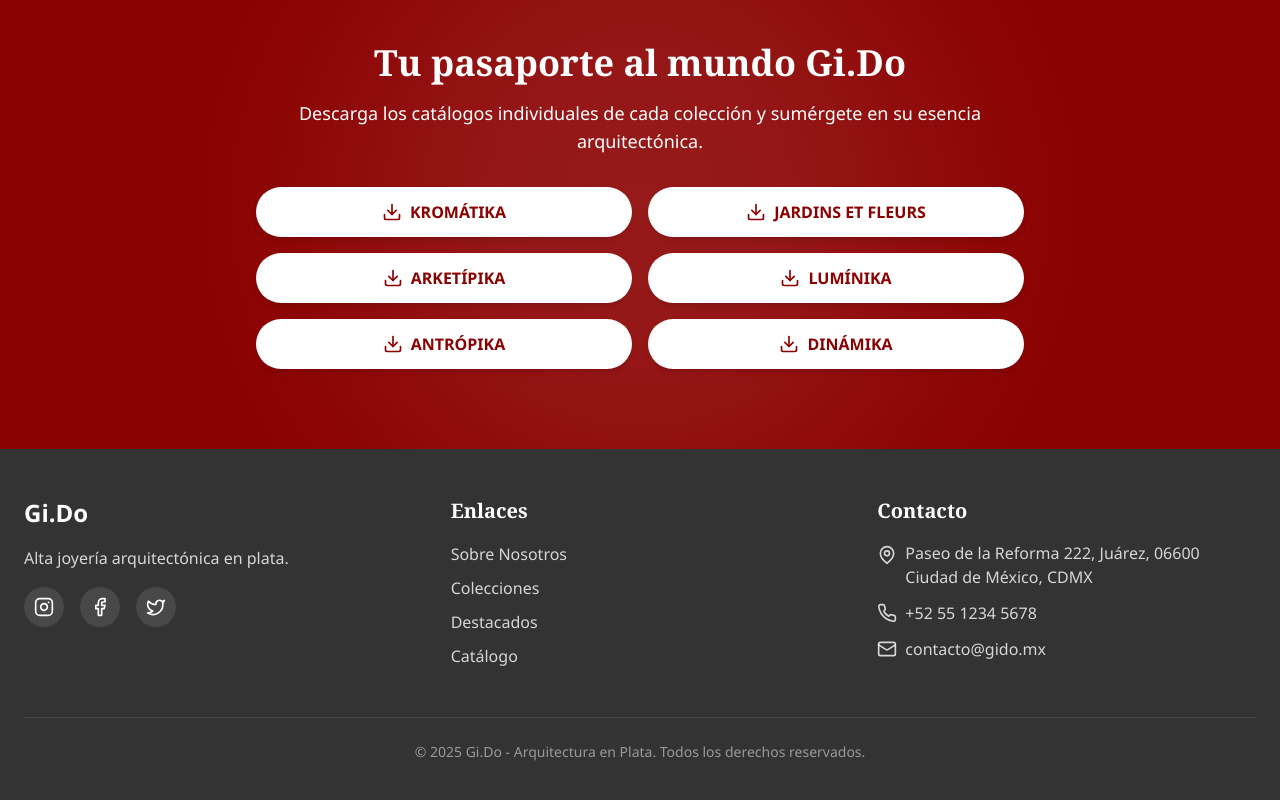
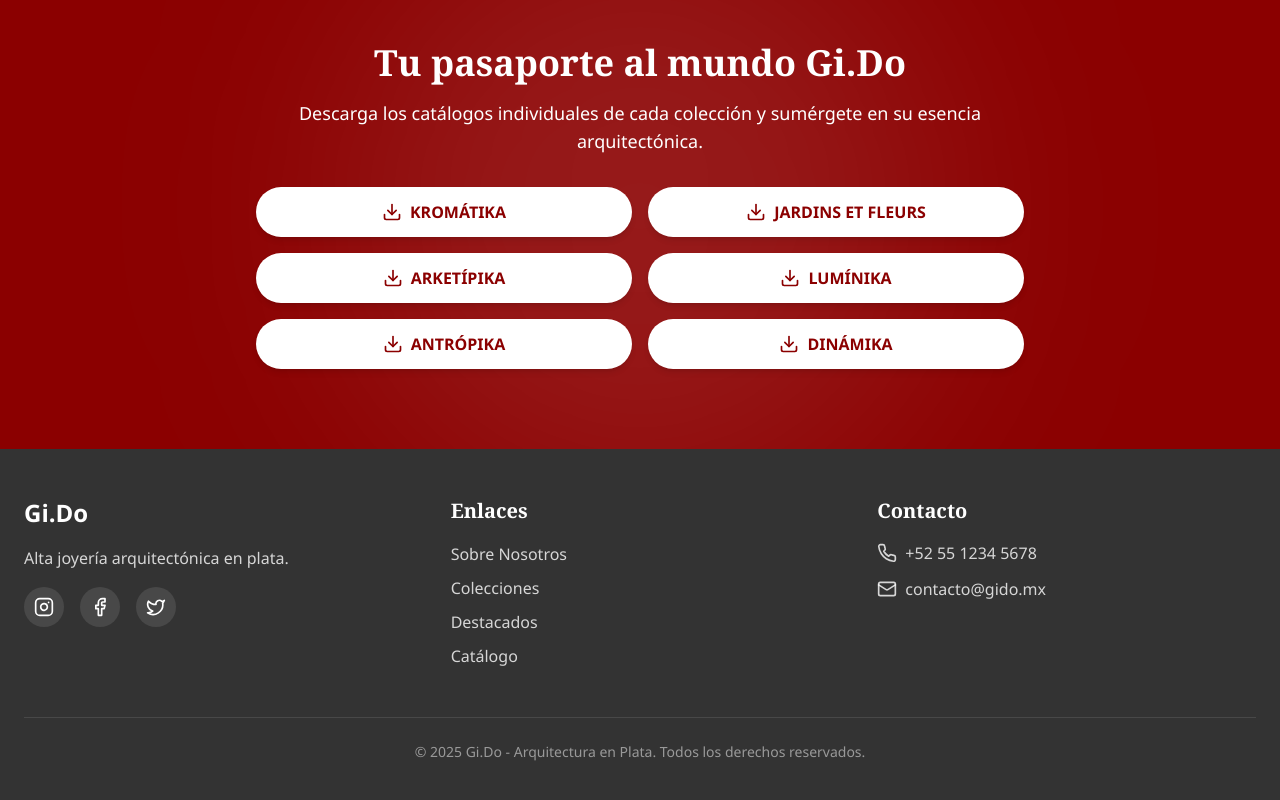
Before and after one commit to aaguilard73/PagwebGiDo-v4, a React (Vite) app: page / in a window 1280 px wide. Shown: the part 3970-4770 px from the top of the page. Built offline with nearby package versions, Linux system fonts and the light colour scheme.

Commit message:
Update Footer.tsx

```diff
--- a/src/components/Footer.tsx
+++ b/src/components/Footer.tsx
@@ -1,5 +1,5 @@
 import React from 'react';
-import { Instagram, Facebook, Twitter, Mail, MapPin, Phone } from 'lucide-react';
+import { Instagram, Facebook, Twitter, Mail, Phone } from 'lucide-react';
 
 const Footer = () => {
   return (
@@ -13,7 +13,6 @@ const Footer = () => {
             </a>
             <p className="mb-4">Alta joyería arquitectónica en plata.</p>
             <div className="flex space-x-4">
-              {/* Redes sociales */}
               <a
                 href="https://www.instagram.com/gi.do_joyeria/"
                 target="_blank"
@@ -55,10 +54,6 @@ const Footer = () => {
           <div>
             <h3 className="text-xl font-semibold text-white mb-4">Contacto</h3>
             <ul className="space-y-3 text-sm sm:text-base leading-relaxed">
-              <li className="flex items-start">
-                <MapPin size={20} className="mr-2 mt-1 flex-shrink-0" />
-                <span>Paseo de la Reforma 222, Juárez, 06600 Ciudad de México, CDMX</span>
-              </li>
               <li className="flex items-center">
                 <Phone size={20} className="mr-2 flex-shrink-0" />
                 <span>+52 55 1234 5678</span>
```
